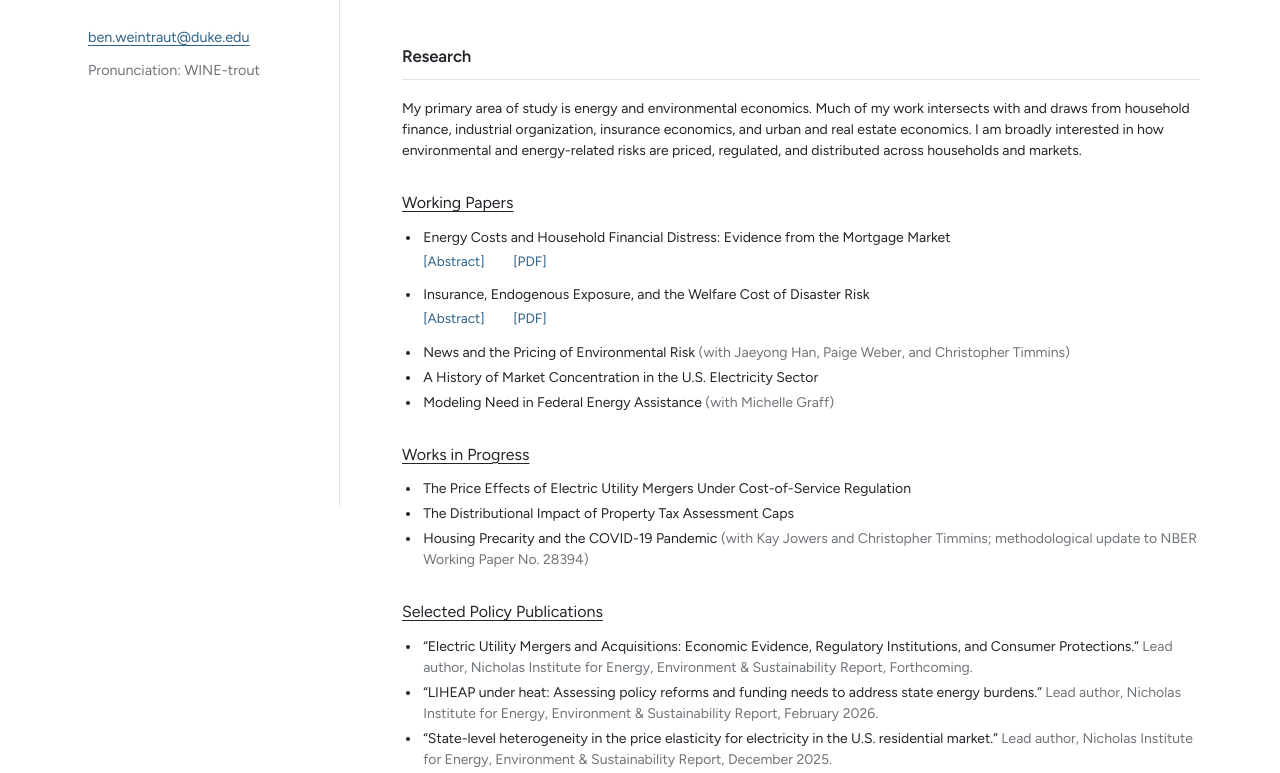
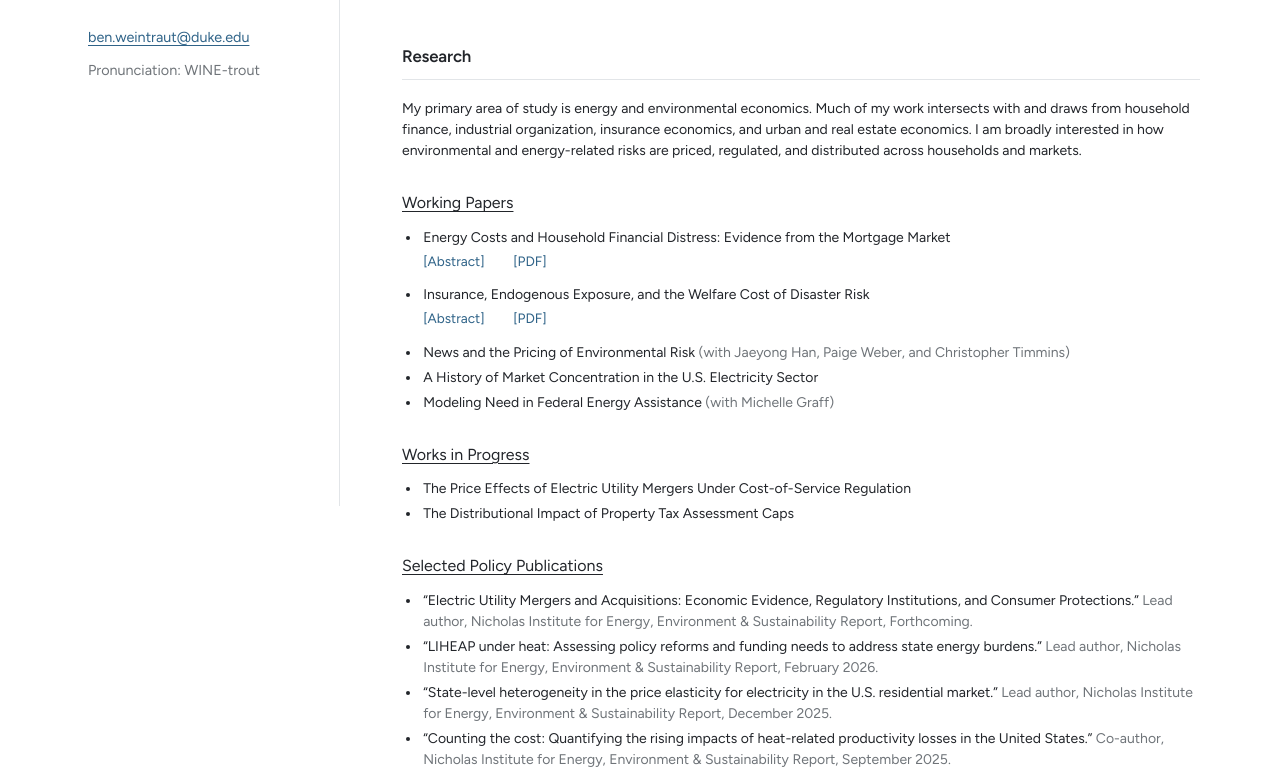
Before and after one commit to benweintraut/benweintraut.github.io, a plain HTML site: page index.html in a window 1280 px wide. Shown: the part 294-1067 px from the top of the page. Drawn offline with Linux system fonts and the light colour scheme.

Commit message:
Update index.html

```diff
--- a/index.html
+++ b/index.html
@@ -391,10 +391,6 @@
           <ul class="research-list">
             <li>The Price Effects of Electric Utility Mergers Under Cost-of-Service Regulation</li>
             <li>The Distributional Impact of Property Tax Assessment Caps</li>
-            <li>
-              Housing Precarity and the COVID-19 Pandemic
-              <span class="paper-meta">(with Kay Jowers and Christopher Timmins; methodological update to NBER Working Paper No. 28394)</span>
-            </li>
           </ul>
         </div>
 
```
